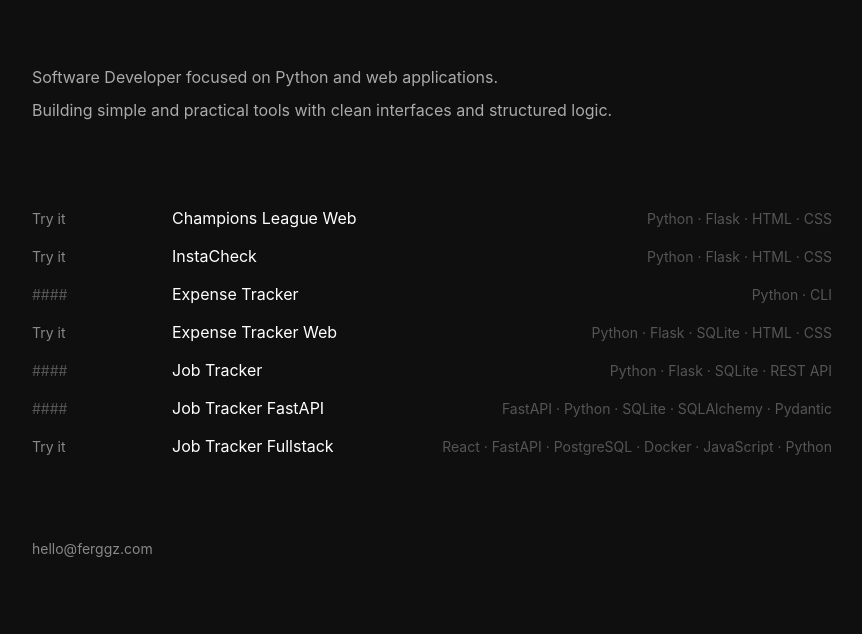
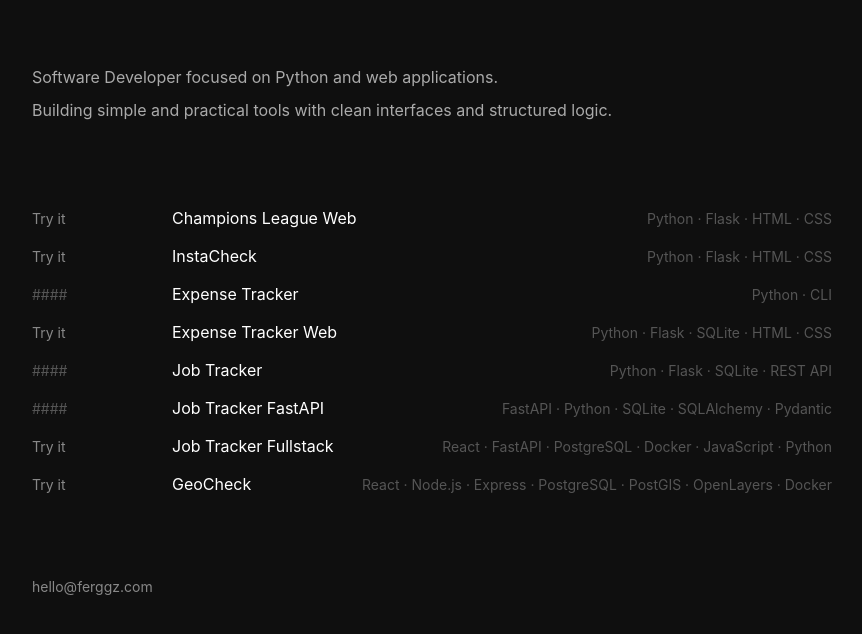
Before and after one commit to ferggz/portfolio, a plain HTML site: page index.html in a window 1280 px wide. Shown: the part 102-736 px from the top of the page, without its empty margins (208-1070 px from the left). Drawn offline with Linux system fonts and the light colour scheme.

Commit message:
Updating portfolio projects

```diff
--- a/index.html
+++ b/index.html
@@ -85,6 +85,14 @@ u basically have to hire me :)
                 <span class="tech">React · FastAPI · PostgreSQL · Docker · JavaScript · Python</span>
             </div>
 
+            <div class="project">
+                <div class="project-links">
+                    <a href="https://geo-check-gamma.vercel.app/" class="try" target="_blank">Try it</a>
+                </div>
+                <a href="https://github.com/ferggz/geo-check" class="title" target="_blank">GeoCheck</a>
+                <span class="tech">React · Node.js · Express · PostgreSQL · PostGIS · OpenLayers · Docker</span>
+            </div>
+
         </section>
 
         <footer>
```
